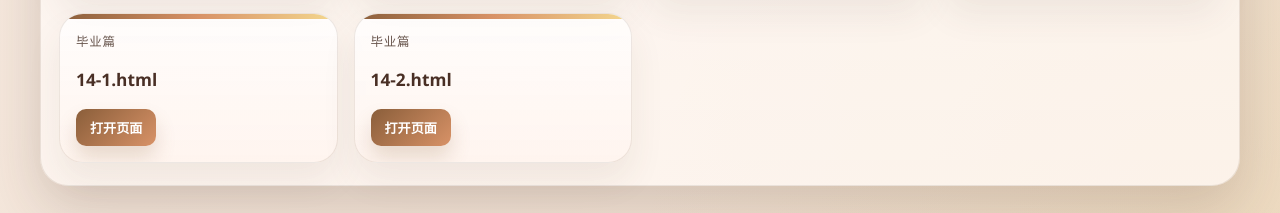
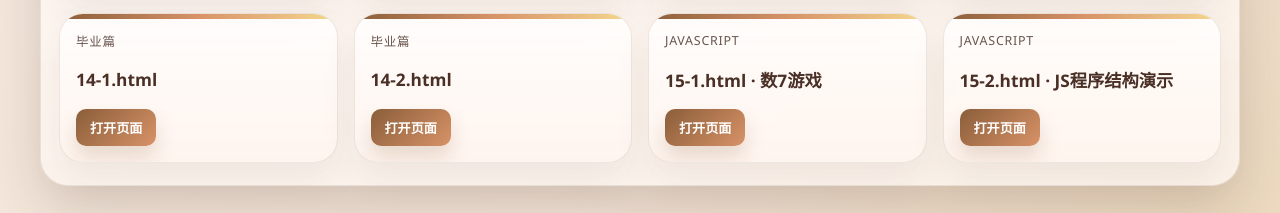
Before and after one commit to weishibo-whisper/weishibo-gaojiwangye, a plain HTML site: page index.html in a window 1280 px wide. Shown: the part 1816-2029 px from the top of the page. Drawn offline with Linux system fonts and the light colour scheme.

Commit message:
Add lesson 15 links (数7游戏, JS程序结构演示) to index catalog

```diff
--- a/index.html
+++ b/index.html
@@ -381,14 +381,14 @@
 
         <aside class="summary">
           <span class="label">作品总览</span>
-          <strong>26</strong>
+          <strong>28</strong>
           <span>个原生 HTML/CSS 练习页面，完整呈现课程学习脉络。</span>
         </aside>
       </div>
 
       <div class="stats">
         <div class="stat">
-          <strong>26</strong>
+          <strong>28</strong>
           <span>网页</span>
         </div>
         <div class="stat">
@@ -621,6 +621,22 @@
           </div>
           <a href="14-2.html" target="_blank" rel="noopener">打开页面</a>
         </article>
+
+        <article class="card">
+          <div>
+            <small>JavaScript</small>
+            <h3>15-1.html · 数7游戏</h3>
+          </div>
+          <a href="15-1.html" target="_blank" rel="noopener">打开页面</a>
+        </article>
+
+        <article class="card">
+          <div>
+            <small>JavaScript</small>
+            <h3>15-2.html · JS程序结构演示</h3>
+          </div>
+          <a href="15-2.html" target="_blank" rel="noopener">打开页面</a>
+        </article>
       </div>
     </section>
 
```
